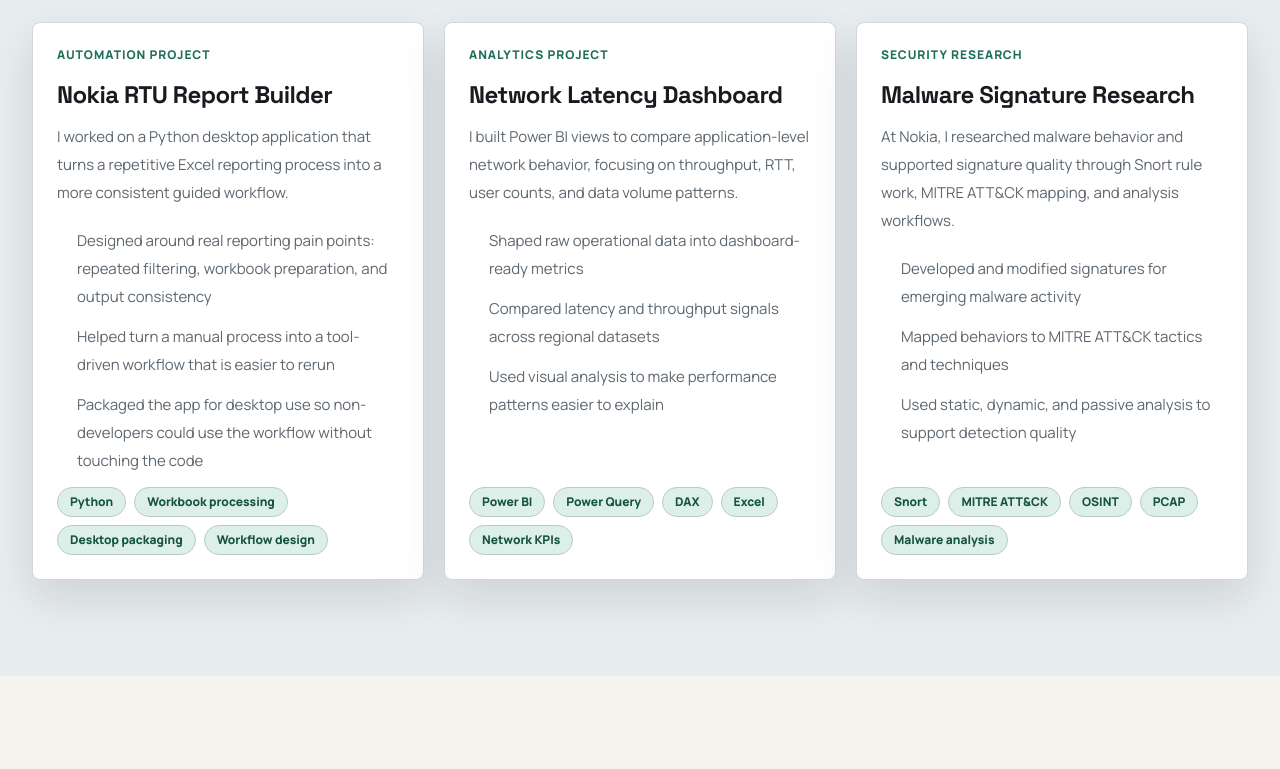
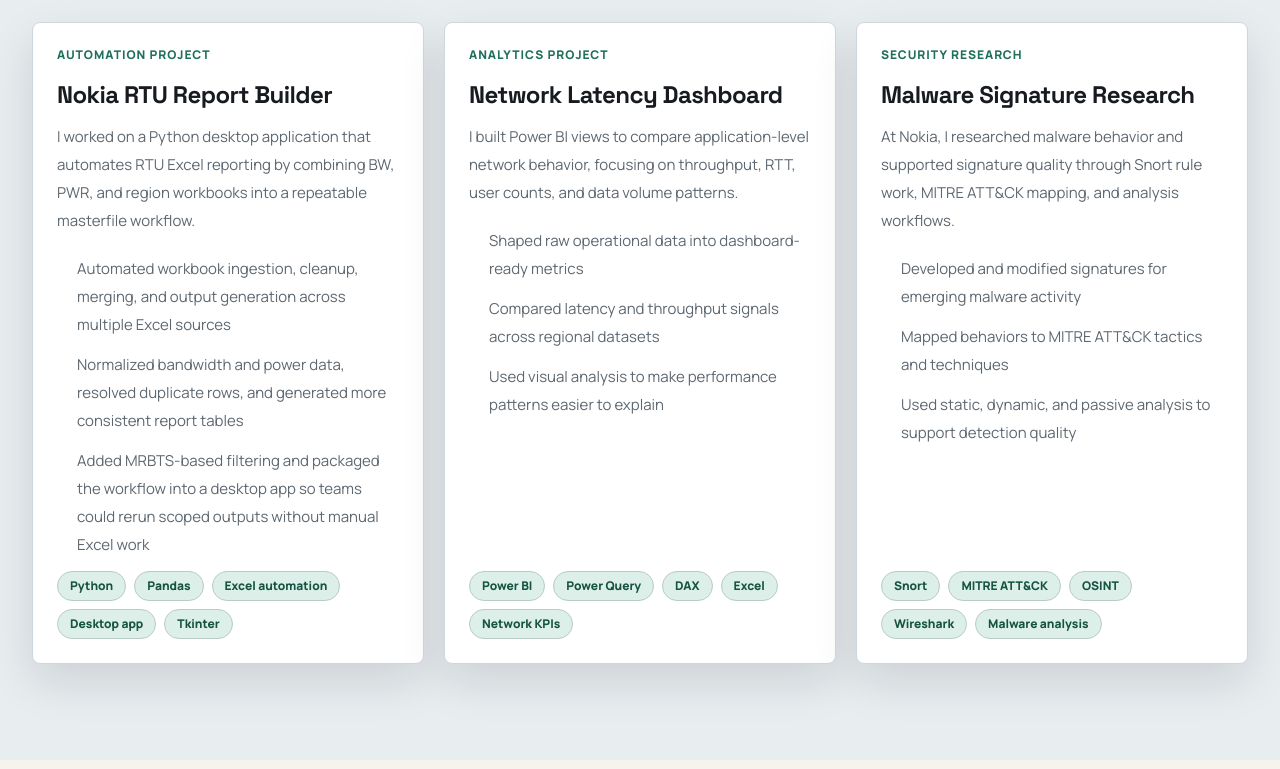
Before and after one commit to error404code/website, an Astro site: page / in a window 1280 px wide. Shown: the part 2020-2789 px from the top of the page. Built offline with nearby package versions, Linux system fonts and the light colour scheme; Astro itself is replaced by a stand-in of ours.

Commit message:
Refine portfolio project and experience copy

```diff
--- a/src/data/experience.js
+++ b/src/data/experience.js
@@ -5,7 +5,7 @@ export const experience = [
     location: "Toronto, ON",
     dates: "Aug 2025 - Present",
     points: [
-      "Validated subnet allocations, gateway addressing, and overlap risks during customer network deployment readiness reviews",
+      "Helped prevent customer connectivity issues, and audio gap, via mitigation of MTU, duplex, and DSCP mismatches",
       "Collected KPI and log data through secure remote access and supported troubleshooting and escalation workflows",
       "Built Power BI dashboards and collaborated on Python automation for Excel-based reporting",
     ],
--- a/src/data/projects.js
+++ b/src/data/projects.js
@@ -3,13 +3,13 @@ export const projects = [
     title: "Nokia RTU Report Builder",
     eyebrow: "Automation project",
     summary:
-      "I worked on a Python desktop application that turns a repetitive Excel reporting process into a more consistent guided workflow.",
+      "I worked on a Python desktop application that automates RTU Excel reporting by combining BW, PWR, and region workbooks into a repeatable masterfile workflow.",
     impact: [
-      "Designed around real reporting pain points: repeated filtering, workbook preparation, and output consistency",
-      "Helped turn a manual process into a tool-driven workflow that is easier to rerun",
-      "Packaged the app for desktop use so non-developers could use the workflow without touching the code",
+      "Automated workbook ingestion, cleanup, merging, and output generation across multiple Excel sources",
+      "Normalized bandwidth and power data, resolved duplicate rows, and generated more consistent report tables",
+      "Added MRBTS-based filtering and packaged the workflow into a desktop app so teams could rerun scoped outputs without manual Excel work",
     ],
-    stack: ["Python", "Workbook processing", "Desktop packaging", "Workflow design"],
+    stack: ["Python", "Pandas", "Excel automation", "Desktop app", "Tkinter"],
   },
   {
     title: "Network Latency Dashboard",
@@ -33,6 +33,6 @@ export const projects = [
       "Mapped behaviors to MITRE ATT&CK tactics and techniques",
       "Used static, dynamic, and passive analysis to support detection quality",
     ],
-    stack: ["Snort", "MITRE ATT&CK", "OSINT", "PCAP", "Malware analysis"],
+    stack: ["Snort", "MITRE ATT&CK", "OSINT", "Wireshark", "Malware analysis"],
   },
 ];
--- a/src/data/skills.js
+++ b/src/data/skills.js
@@ -29,7 +29,7 @@ export const skillGroups = [
       "DHCP relay",
       "DNS",
       "IPsec/VPN",
-      "PCAP analysis",
+      "Wireshark/PCAP analysis",
     ],
   },
   {
```
